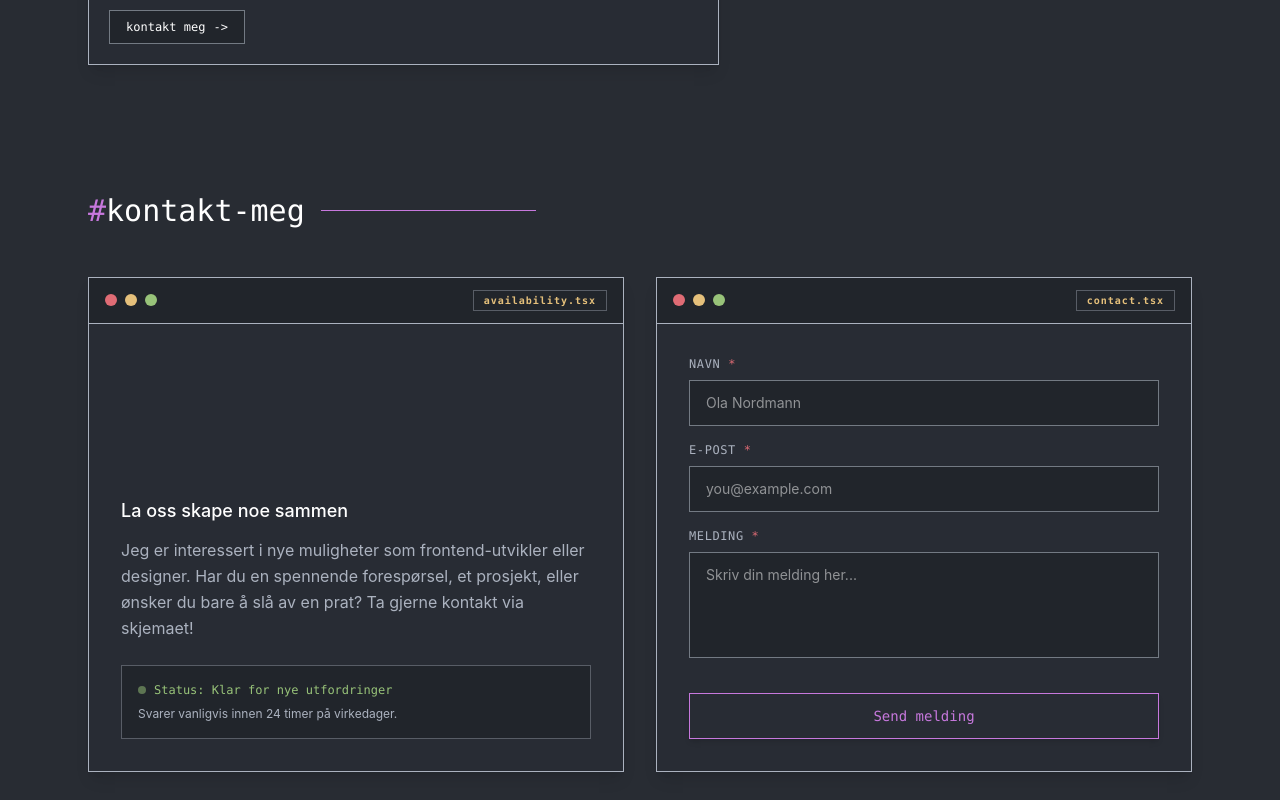
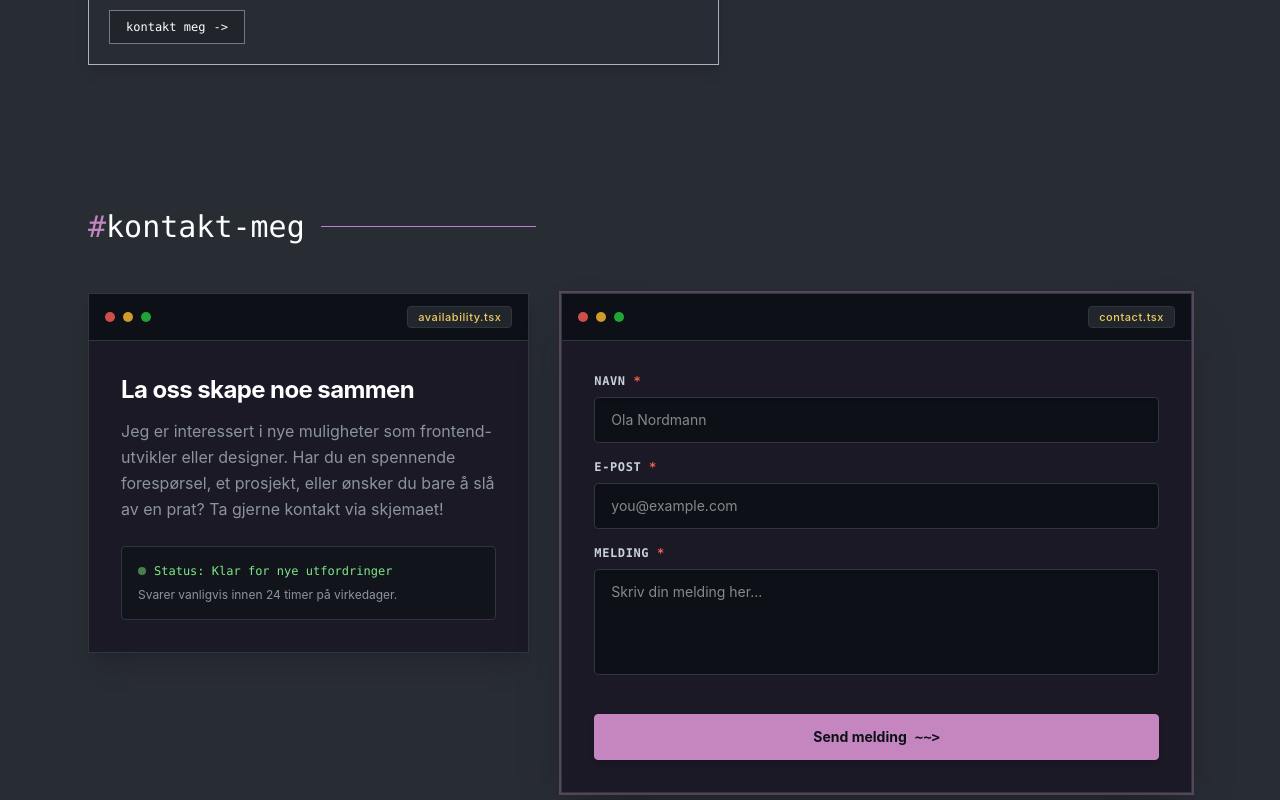
Before and after one commit to Nirush4/portfolio-new, a React (Vite) app: page / in a window 1280 px wide. Shown: the part 7780-8580 px from the top of the page. Built offline with nearby package versions, Linux system fonts and the light colour scheme.

Commit message:
feat: implement responsive design for improved mobile user experience

```diff
--- a/src/components/ContactSection.tsx
+++ b/src/components/ContactSection.tsx
@@ -93,7 +93,7 @@ export const ContactSection = ({ lang }: ContactSectionProps): JSX.Element => {
   return (
     <section
       id='contacts'
-      className='max-w-6xl mx-auto px-6 py-16 font-mono'
+      className='max-w-6xl mx-auto px-6 py-20 font-mono'
       aria-labelledby='contact-section-heading'
     >
       <div className='flex items-center gap-4 w-full max-w-md mb-12'>
@@ -101,10 +101,10 @@ export const ContactSection = ({ lang }: ContactSectionProps): JSX.Element => {
           id='contact-section-heading'
           className='text-white text-2xl md:text-3xl font-medium'
         >
-          <span className='text-[#C778DD]' aria-hidden='true'>
+          <span className='text-[#C586C0]' aria-hidden='true'>
             #
           </span>
-          {lang === 'NO' ? 'kontakt-meg' : 'contacts'}
+          {lang === 'NO' ? 'kontakt-meg' : 'contact-me'}
         </h2>
         <div
           className='h-[1px] bg-[#C778DD] flex-grow'
@@ -112,37 +112,48 @@ export const ContactSection = ({ lang }: ContactSectionProps): JSX.Element => {
         ></div>
       </div>
 
-      <div className='grid grid-cols-1 lg:grid-cols-12 gap-8 items-stretch'>
-        <div className='lg:col-span-6 bg-[#282C34] border border-[#ABB2BF] hover:border-[#C778DD] transition-all rounded-none shadow-lg flex flex-col justify-between overflow-hidden'>
-          <div className='px-4 py-3 bg-[#21252B] border-b border-[#ABB2BF] flex items-center justify-between'>
+      <div className='grid grid-cols-1 lg:grid-cols-12 gap-8 items-start'>
+        {/* Left Information Card */}
+        <div
+          style={{
+            backgroundColor: 'color-mix(in oklab, #1b1924 95%, transparent)',
+          }}
+          className='lg:col-span-5 border border-[#30363D] hover:border-[#C586C0] transition-all shadow-xl flex flex-col justify-between overflow-hidden'
+        >
+          <div
+            style={{
+              backgroundColor: 'color-mix(in oklab, #0d1117 95%, transparent)',
+            }}
+            className='px-4 py-3 border-b border-[#30363D] flex items-center justify-between'
+          >
             <div className='flex items-center gap-2' aria-hidden='true'>
-              <span className='w-3 h-3 rounded-full bg-[#E06C75]'></span>
-              <span className='w-3 h-3 rounded-full bg-[#E5C07B]'></span>
-              <span className='w-3 h-3 rounded-full bg-[#98C379]'></span>
+              <span className='w-2.5 h-2.5 rounded-full bg-[#FF5F56]/80'></span>
+              <span className='w-2.5 h-2.5 rounded-full bg-[#FFBD2E]/80'></span>
+              <span className='w-2.5 h-2.5 rounded-full bg-[#27C93F]/80'></span>
             </div>
-            <span className='text-[10px] lowercase font-bold tracking-widest text-[#E5C07B] bg-[#21252B] px-2.5 py-0.5 border border-[#ABB2BF]/40 font-mono'>
+            <span className='text-[11px] font-medium tracking-wider text-[#F2CC60] bg-[#21262D] px-2.5 py-0.5 border border-[#30363D] rounded font-sans'>
               availability.tsx
             </span>
           </div>
 
           <div className='p-6 md:p-8 flex flex-col justify-center space-y-6'>
             <div className='space-y-3 font-sans'>
-              <p className='text-white font-medium text-base md:text-lg'>
+              <p className='text-white font-bold text-xl md:text-2xl tracking-tight leading-snug'>
                 {lang === 'NO'
                   ? 'La oss skape noe sammen'
                   : 'Let’s build something together'}
               </p>
-              <p className='text-sm md:text-base text-[#ABB2BF] leading-relaxed'>
+              <p className='text-sm md:text-base text-[#8B949E] leading-relaxed'>
                 {lang === 'NO'
                   ? 'Jeg er interessert i nye muligheter som frontend-utvikler eller designer. Har du en spennende forespørsel, et prosjekt, eller ønsker du bare å slå av en prat? Ta gjerne kontakt via skjemaet!'
                   : 'I am interested in new opportunities as a frontend developer or designer. Whether you have an exciting query, a project, or just want to connect, feel free to drop a message using the form!'}
               </p>
             </div>
 
-            <div className='border border-[#ABB2BF]/40 bg-[#21252B] p-4 rounded-none space-y-2 font-sans'>
-              <div className='flex items-center gap-2 text-xs font-mono text-[#98C379]'>
+            <div className='border border-[#30363D] bg-[#0d1117]/60 p-4 rounded space-y-2 font-sans'>
+              <div className='flex items-center gap-2 text-xs font-mono text-[#7EE787]'>
                 <span
-                  className='w-2 h-2 bg-[#98C379] rounded-full animate-pulse'
+                  className='w-2 h-2 bg-[#7EE787] rounded-full animate-pulse'
                   aria-hidden='true'
                 ></span>
                 <span>
@@ -151,7 +162,7 @@ export const ContactSection = ({ lang }: ContactSectionProps): JSX.Element => {
                     : 'Status: Open for new opportunities'}
                 </span>
               </div>
-              <p className='text-xs text-[#ABB2BF]'>
+              <p className='text-xs text-[#8B949E]'>
                 {lang === 'NO'
                   ? 'Svarer vanligvis innen 24 timer på virkedager.'
                   : 'Typically responds within 24 hours on business days.'}
@@ -160,14 +171,25 @@ export const ContactSection = ({ lang }: ContactSectionProps): JSX.Element => {
           </div>
         </div>
 
-        <div className='lg:col-span-6 bg-[#282C34] border border-[#ABB2BF] hover:border-[#C778DD] transition-all rounded-none shadow-lg overflow-hidden flex flex-col'>
-          <div className='px-4 py-3 bg-[#21252B] border-b border-[#ABB2BF] flex items-center justify-between'>
+        {/* Right High-Visibility Form Card */}
+        <div
+          style={{
+            backgroundColor: 'color-mix(in oklab, #1b1924 95%, transparent)',
+          }}
+          className='lg:col-span-7 border border-[#30363D] shadow-2xl overflow-hidden flex flex-col relative ring-2 ring-[#C586C0]/30'
+        >
+          <div
+            style={{
+              backgroundColor: 'color-mix(in oklab, #0d1117 95%, transparent)',
+            }}
+            className='px-4 py-3 border-b border-[#30363D] flex items-center justify-between pr-24 sm:pr-4'
+          >
             <div className='flex items-center gap-2' aria-hidden='true'>
-              <span className='w-3 h-3 rounded-full bg-[#E06C75]'></span>
-              <span className='w-3 h-3 rounded-full bg-[#E5C07B]'></span>
-              <span className='w-3 h-3 rounded-full bg-[#98C379]'></span>
+              <span className='w-2.5 h-2.5 rounded-full bg-[#FF5F56]/80'></span>
+              <span className='w-2.5 h-2.5 rounded-full bg-[#FFBD2E]/80'></span>
+              <span className='w-2.5 h-2.5 rounded-full bg-[#27C93F]/80'></span>
             </div>
-            <span className='text-[10px] lowercase font-bold tracking-widest text-[#E5C07B] bg-[#21252B] px-2.5 py-0.5 border border-[#ABB2BF]/40 font-mono'>
+            <span className='text-[11px] font-medium tracking-wider text-[#F2CC60] bg-[#21262D] px-2.5 py-0.5 border border-[#30363D] rounded font-sans'>
               contact.tsx
             </span>
           </div>
@@ -181,10 +203,10 @@ export const ContactSection = ({ lang }: ContactSectionProps): JSX.Element => {
               <div>
                 <label
                   htmlFor='contact-name'
-                  className='block mb-2 text-xs text-[#ABB2BF] uppercase tracking-wider font-mono'
+                  className='block mb-2 text-xs text-[#C9D1D9] uppercase tracking-wider font-mono font-semibold'
                 >
                   {lang === 'NO' ? 'Navn' : 'Name'}{' '}
-                  <span className='text-[#E06C75]' aria-hidden='true'>
+                  <span className='text-[#FF5F56]' aria-hidden='true'>
                     *
                   </span>
                 </label>
@@ -194,16 +216,16 @@ export const ContactSection = ({ lang }: ContactSectionProps): JSX.Element => {
                   aria-required='true'
                   aria-invalid={errors.name ? 'true' : 'false'}
                   {...register('name')}
-                  className={`w-full px-4 py-3 text-sm bg-[#21252B] text-white border rounded-none outline-none font-sans transition-all ${
+                  className={`w-full px-4 py-3 text-sm bg-[#0d1117] text-white border rounded outline-none font-sans transition-all shadow-inner ${
                     errors.name
-                      ? 'border-[#E06C75]'
-                      : 'border-[#ABB2BF]/60 focus:border-[#C778DD] focus:ring-1 focus:ring-[#C778DD]'
+                      ? 'border-[#FF5F56] ring-1 ring-[#FF5F56]'
+                      : 'border-[#30363D] hover:border-[#C586C0]/50 focus:border-[#C586C0] focus:ring-1 focus:ring-[#C586C0]'
                   }`}
                   placeholder={lang === 'NO' ? 'Ola Nordmann' : 'John Doe'}
                 />
                 {errors.name && (
                   <p
-                    className='mt-1 text-xs text-[#E06C75] font-sans'
+                    className='mt-1 text-xs text-[#FF5F56] font-sans'
                     role='alert'
                   >
                     {errors.name.message}
@@ -214,10 +236,10 @@ export const ContactSection = ({ lang }: ContactSectionProps): JSX.Element => {
               <div>
                 <label
                   htmlFor='contact-email'
-                  className='block mb-2 text-xs text-[#ABB2BF] uppercase tracking-wider font-mono'
+                  className='block mb-2 text-xs text-[#C9D1D9] uppercase tracking-wider font-mono font-semibold'
                 >
                   E-post{' '}
-                  <span className='text-[#E06C75]' aria-hidden='true'>
+                  <span className='text-[#FF5F56]' aria-hidden='true'>
                     *
                   </span>
                 </label>
@@ -227,16 +249,16 @@ export const ContactSection = ({ lang }: ContactSectionProps): JSX.Element => {
                   aria-required='true'
                   aria-invalid={errors.email ? 'true' : 'false'}
                   {...register('email')}
-                  className={`w-full px-4 py-3 text-sm bg-[#21252B] text-white border rounded-none outline-none font-sans transition-all ${
+                  className={`w-full px-4 py-3 text-sm bg-[#0d1117] text-white border rounded outline-none font-sans transition-all shadow-inner ${
                     errors.email
-                      ? 'border-[#E06C75]'
-                      : 'border-[#ABB2BF]/60 focus:border-[#C778DD] focus:ring-1 focus:ring-[#C778DD]'
+                      ? 'border-[#FF5F56] ring-1 ring-[#FF5F56]'
+                      : 'border-[#30363D] hover:border-[#C586C0]/50 focus:border-[#C586C0] focus:ring-1 focus:ring-[#C586C0]'
                   }`}
                   placeholder='you@example.com'
                 />
                 {errors.email && (
                   <p
-                    className='mt-1 text-xs text-[#E06C75] font-sans'
+                    className='mt-1 text-xs text-[#FF5F56] font-sans'
                     role='alert'
                   >
                     {errors.email.message}
@@ -247,10 +269,10 @@ export const ContactSection = ({ lang }: ContactSectionProps): JSX.Element => {
               <div>
                 <label
                   htmlFor='contact-message'
-                  className='block mb-2 text-xs text-[#ABB2BF] uppercase tracking-wider font-mono'
+                  className='block mb-2 text-xs text-[#C9D1D9] uppercase tracking-wider font-mono font-semibold'
                 >
                   {lang === 'NO' ? 'Melding' : 'Message'}{' '}
-                  <span className='text-[#E06C75]' aria-hidden='true'>
+                  <span className='text-[#FF5F56]' aria-hidden='true'>
                     *
                   </span>
                 </label>
@@ -260,10 +282,10 @@ export const ContactSection = ({ lang }: ContactSectionProps): JSX.Element => {
                   aria-required='true'
                   aria-invalid={errors.message ? 'true' : 'false'}
                   {...register('message')}
-                  className={`w-full px-4 py-3 text-sm bg-[#21252B] text-white border rounded-none outline-none font-sans transition-all resize-none ${
+                  className={`w-full px-4 py-3 text-sm bg-[#0d1117] text-white border rounded outline-none font-sans transition-all resize-none shadow-inner ${
                     errors.message
-                      ? 'border-[#E06C75]'
-                      : 'border-[#ABB2BF]/60 focus:border-[#C778DD] focus:ring-1 focus:ring-[#C778DD]'
+                      ? 'border-[#FF5F56] ring-1 ring-[#FF5F56]'
+                      : 'border-[#30363D] hover:border-[#C586C0]/50 focus:border-[#C586C0] focus:ring-1 focus:ring-[#C586C0]'
                   }`}
                   placeholder={
                     lang === 'NO'
@@ -273,7 +295,7 @@ export const ContactSection = ({ lang }: ContactSectionProps): JSX.Element => {
                 />
                 {errors.message && (
                   <p
-                    className='mt-1 text-xs text-[#E06C75] font-sans'
+                    className='mt-1 text-xs text-[#FF5F56] font-sans'
                     role='alert'
                   >
                     {errors.message.message}
@@ -282,11 +304,11 @@ export const ContactSection = ({ lang }: ContactSectionProps): JSX.Element => {
               </div>
             </div>
 
-            <div className='pt-2'>
+            <div className='pt-3'>
               <button
                 type='submit'
                 disabled={isSubmitting}
-                className='inline-flex items-center justify-center gap-2 w-full px-6 py-3 bg-[#282C34] text-[#C778DD] border border-[#C778DD] font-mono font-medium text-sm rounded-none hover:bg-[#C778DD] hover:text-[#282C34] transition-all duration-300 focus:outline-none focus:ring-2 focus:ring-[#C778DD] focus:ring-offset-2 focus:ring-offset-[#282C34] disabled:opacity-50 disabled:cursor-not-allowed cursor-pointer shadow-md'
+                className='w-full py-3 px-4 border border-[#C586C0] bg-[#C586C0] text-[#0D1117] text-sm font-bold font-sans hover:bg-[#c586c0d9] hover:text-white transition-all flex items-center justify-center gap-2 rounded shadow-md cursor-pointer disabled:opacity-50 disabled:cursor-not-allowed focus:outline-none focus:ring-2 focus:ring-[#C586C0] focus:ring-offset-2 focus:ring-offset-[#1b1924]'
                 aria-label={lang === 'NO' ? 'Send melding' : 'Send message'}
               >
                 {isSubmitting ? (
@@ -294,7 +316,12 @@ export const ContactSection = ({ lang }: ContactSectionProps): JSX.Element => {
                     {lang === 'NO' ? 'Sender melding...' : 'Sending message...'}
                   </span>
                 ) : (
-                  <span>{lang === 'NO' ? 'Send melding' : 'Send Message'}</span>
+                  <>
+                    <span>
+                      {lang === 'NO' ? 'Send melding' : 'Send Message'}
+                    </span>
+                    <span className='font-mono'>~~&gt;</span>
+                  </>
                 )}
               </button>
 
@@ -302,12 +329,12 @@ export const ContactSection = ({ lang }: ContactSectionProps): JSX.Element => {
                 <div
                   role='status'
                   aria-live='polite'
-                  className={`mt-4 text-xs md:text-sm p-3 font-mono border text-center ${
+                  className={`mt-4 text-xs md:text-sm p-3 font-mono border text-center rounded ${
                     statusType === 'success'
-                      ? 'bg-[#98C379]/10 text-[#98C379] border-[#98C379]'
+                      ? 'bg-[#27C93F]/10 text-[#7EE787] border-[#27C93F]/40'
                       : statusType === 'error'
-                      ? 'bg-[#E06C75]/10 text-[#E06C75] border-[#E06C75]'
-                      : 'bg-[#61AFEF]/10 text-[#61AFEF] border-[#61AFEF]'
+                      ? 'bg-[#FF5F56]/10 text-[#FF5F56] border-[#FF5F56]/40'
+                      : 'bg-[#79C0FF]/10 text-[#79C0FF] border-[#79C0FF]/40'
                   }`}
                 >
                   {resultMessage}
```
